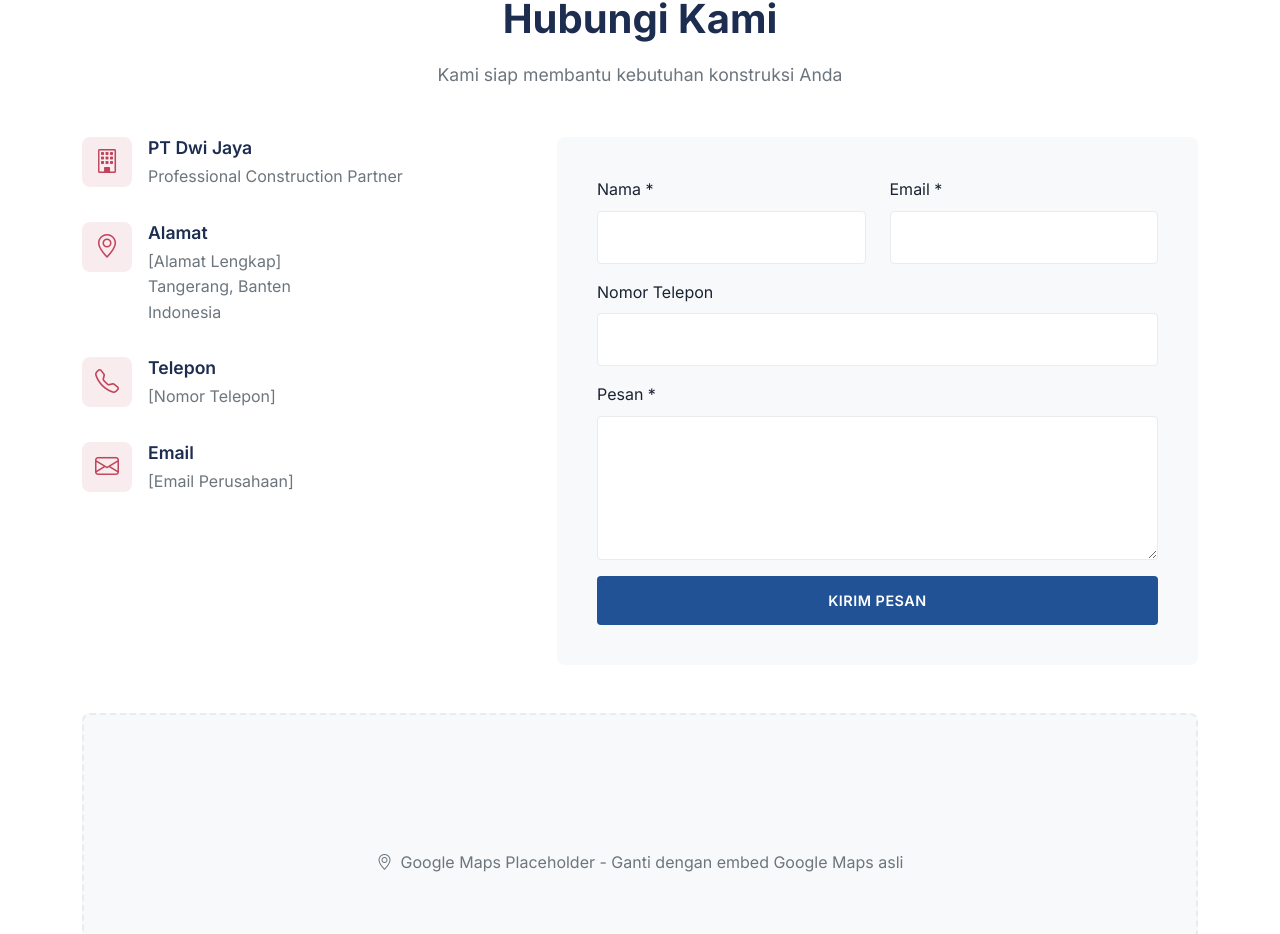
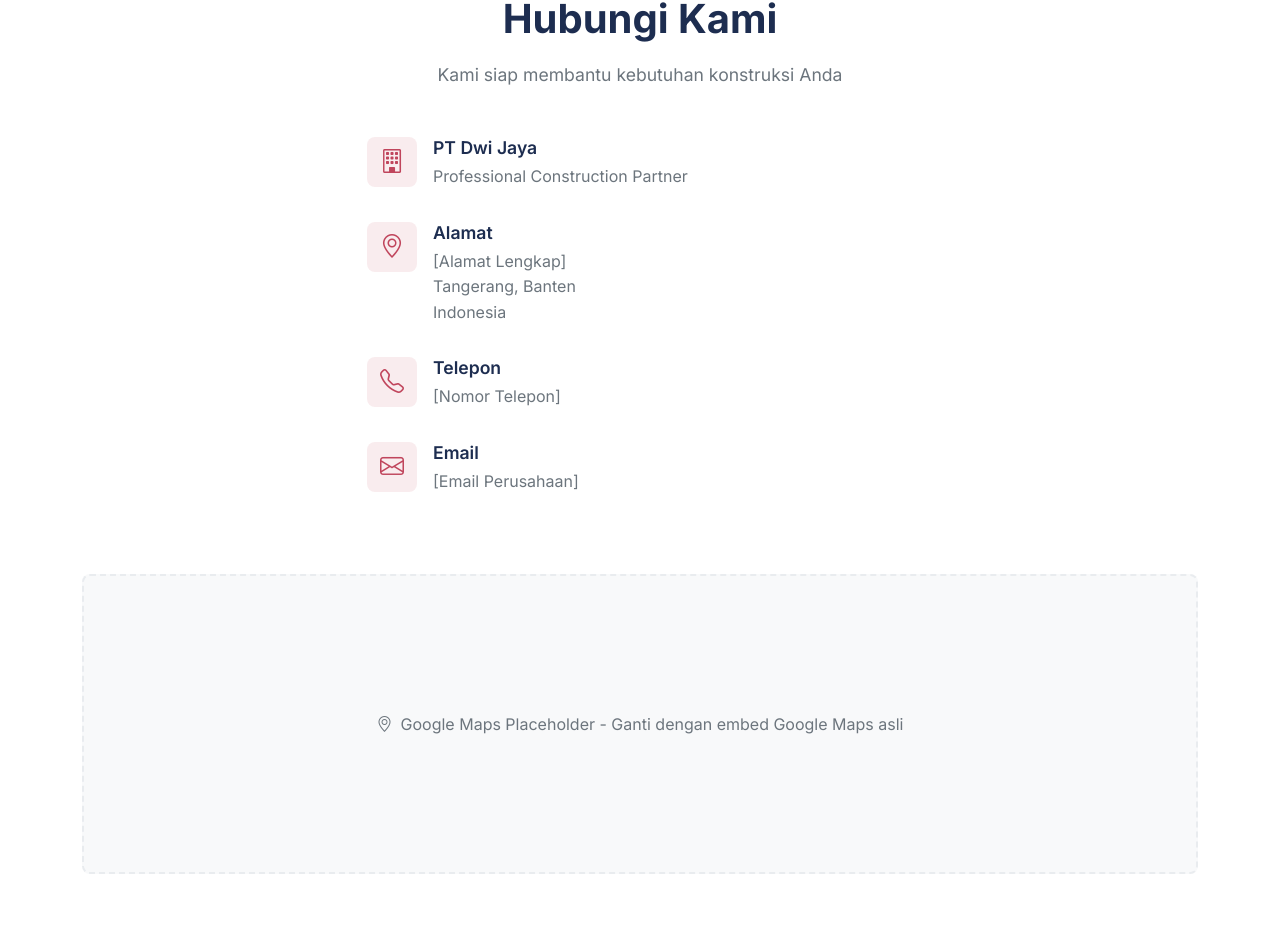
Before and after one commit to miftahhakim/pt-dwi-jaya, a React (Vite) app: page / in a window 1280 px wide. Shown: the part 5135-6069 px from the top of the page. Built offline with nearby package versions, Linux system fonts and the light colour scheme.

Commit message:
perubahan pada posisi form pengisian sudah dihapus

```diff
--- a/src/components/Contact.jsx
+++ b/src/components/Contact.jsx
@@ -1,41 +1,4 @@
-import { useState } from "react";
-
 function Contact() {
-  const [formData, setFormData] = useState({
-    nama: "",
-    email: "",
-    telepon: "",
-    pesan: "",
-  });
-
-  const handleChange = (e) => {
-    setFormData({
-      ...formData,
-      [e.target.name]: e.target.value,
-    });
-  };
-
-  const handleSubmit = (e) => {
-    e.preventDefault();
-
-    if (!formData.nama || !formData.email || !formData.pesan) {
-      alert("Mohon lengkapi semua field yang wajib diisi");
-      return;
-    }
-
-    // Untuk saat ini hanya menampilkan alert
-    // Nantinya bisa dihubungkan ke backend atau email service
-    alert(
-      "Terima kasih! Pesan Anda telah terkirim. Kami akan segera menghubungi Anda.",
-    );
-    setFormData({
-      nama: "",
-      email: "",
-      telepon: "",
-      pesan: "",
-    });
-  };
-
   return (
     <section id="contact" className="contact-section">
       <div className="container">
@@ -47,7 +10,7 @@ function Contact() {
         </div>
 
         <div className="row">
-          <div className="col-lg-5 mb-4 mb-lg-0">
+          <div className="col-lg-6 mx-auto">
             <div className="contact-info-item">
               <div className="contact-info-icon">
                 <i className="bi bi-building"></i>
@@ -94,75 +57,9 @@ function Contact() {
               </div>
             </div>
           </div>
-
-          <div className="col-lg-7">
-            <div className="contact-form">
-              <form onSubmit={handleSubmit}>
-                <div className="row">
-                  <div className="col-md-6 mb-3">
-                    <label htmlFor="nama" className="form-label">
-                      Nama *
-                    </label>
-                    <input
-                      type="text"
-                      className="form-control"
-                      id="nama"
-                      name="nama"
-                      value={formData.nama}
-                      onChange={handleChange}
-                      required
-                    />
-                  </div>
-                  <div className="col-md-6 mb-3">
-                    <label htmlFor="email" className="form-label">
-                      Email *
-                    </label>
-                    <input
-                      type="email"
-                      className="form-control"
-                      id="email"
-                      name="email"
-                      value={formData.email}
-                      onChange={handleChange}
-                      required
-                    />
-                  </div>
-                </div>
-                <div className="mb-3">
-                  <label htmlFor="telepon" className="form-label">
-                    Nomor Telepon
-                  </label>
-                  <input
-                    type="tel"
-                    className="form-control"
-                    id="telepon"
-                    name="telepon"
-                    value={formData.telepon}
-                    onChange={handleChange}
-                  />
-                </div>
-                <div className="mb-3">
-                  <label htmlFor="pesan" className="form-label">
-                    Pesan *
-                  </label>
-                  <textarea
-                    className="form-control"
-                    id="pesan"
-                    name="pesan"
-                    rows="5"
-                    value={formData.pesan}
-                    onChange={handleChange}
-                    required
-                  ></textarea>
-                </div>
-                <button type="submit" className="btn btn-primary-custom w-100">
-                  Kirim Pesan
-                </button>
-              </form>
-            </div>
-          </div>
         </div>
 
+        {/* BLOK MAP PLACEHOLDER — hapus bagian ini juga kalau kotak map putus-putus mau dibuang */}
         <div className="map-placeholder">
           <p>
             <i className="bi bi-geo-alt me-2"></i>
```
